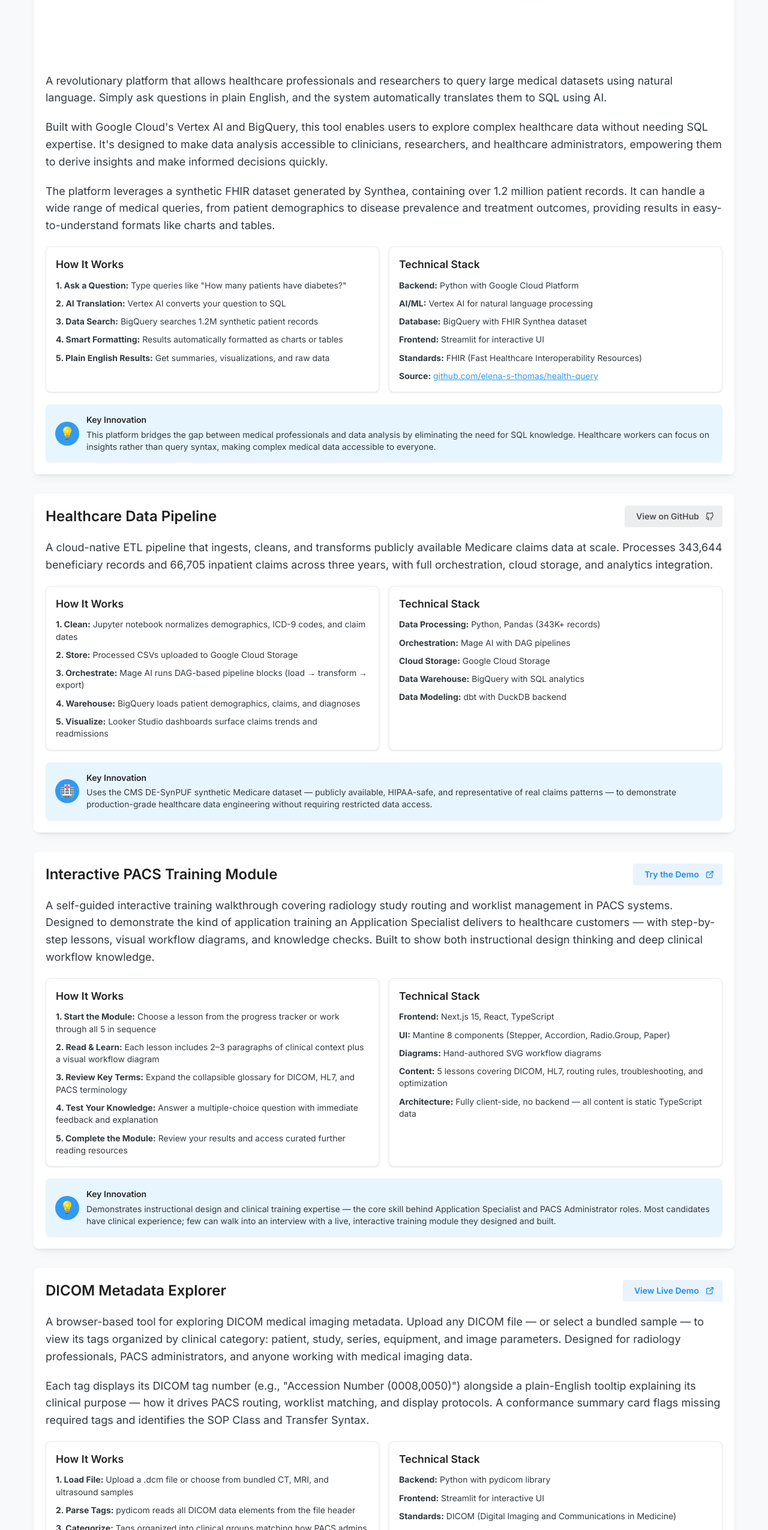
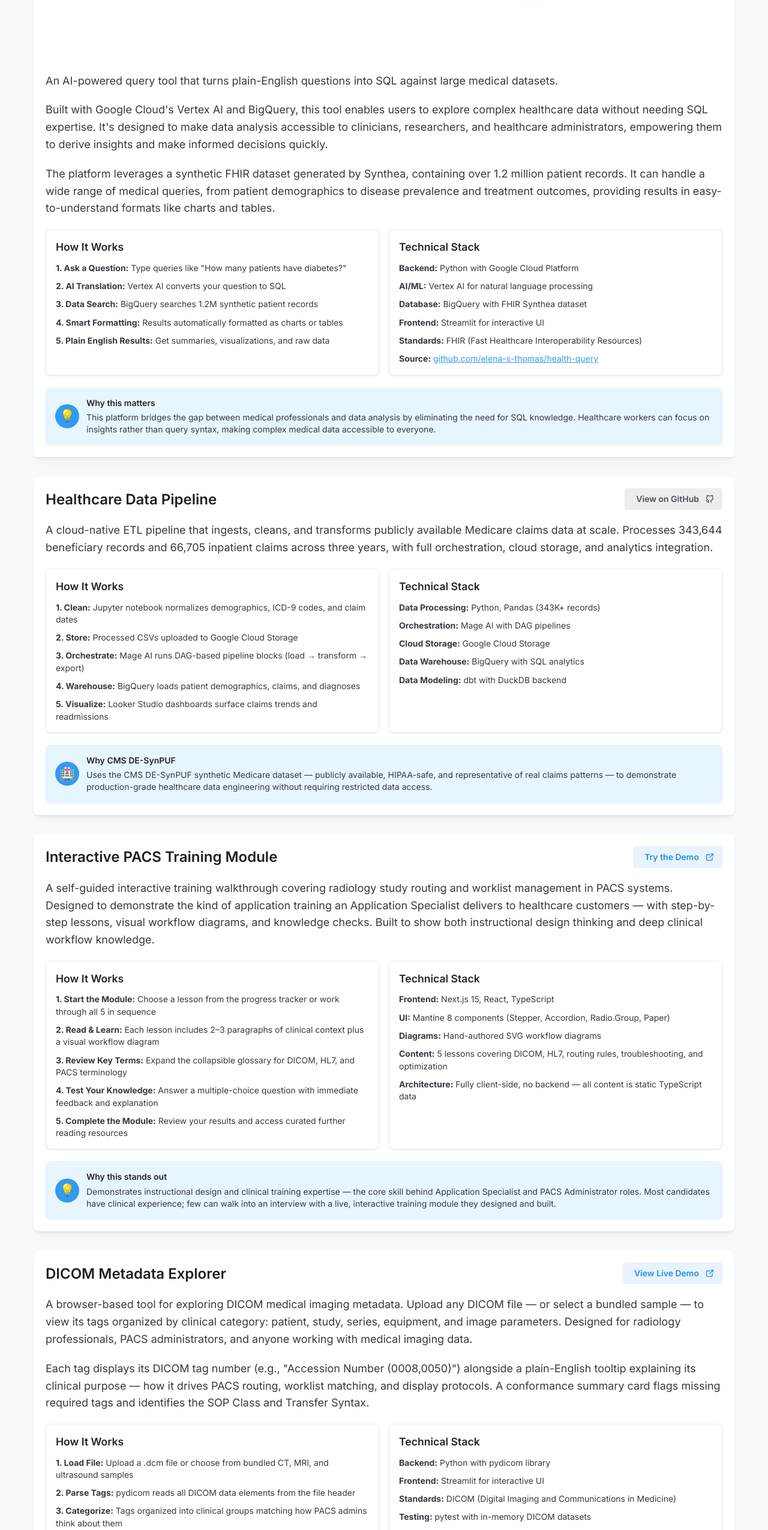
Before and after one commit to elena-s-thomas/portfolio, a Next.js app: page / in a window 1280 px wide. Shown: the part 2375-4926 px from the top of the page at 60% size. Built offline with nearby package versions, Linux system fonts and the light colour scheme.

Commit message:
soften language for project descriptions

```diff
--- a/src/app/page.tsx
+++ b/src/app/page.tsx
@@ -175,9 +175,8 @@ export default function Home() {
                 </div>
 
                 <Text size="lg" c="gray.7" lh={1.6}>
-                  A revolutionary platform that allows healthcare professionals and researchers to query
-                  large medical datasets using natural language. Simply ask questions in plain English,
-                  and the system automatically translates them to SQL using AI.
+                  An AI-powered query tool that turns plain-English questions into SQL against large
+                  medical datasets.
                 </Text>
 
                 <Text size="lg" c="gray.7" lh={1.6}>
@@ -266,7 +265,7 @@ export default function Home() {
                     </div>
                     <div style={{ flex: 1 }}>
                       <Text size="sm" fw={600} c="dark.7" mb={4}>
-                        Key Innovation
+                        Why this matters
                       </Text>
                       <Text size="sm" c="gray.7">
                         This platform bridges the gap between medical professionals and data analysis by eliminating
@@ -374,7 +373,7 @@ export default function Home() {
                     </div>
                     <div style={{ flex: 1 }}>
                       <Text size="sm" fw={600} c="dark.7" mb={4}>
-                        Key Innovation
+                        Why CMS DE-SynPUF
                       </Text>
                       <Text size="sm" c="gray.7">
                         Uses the CMS DE-SynPUF synthetic Medicare dataset — publicly available,
@@ -479,7 +478,7 @@ export default function Home() {
                     </div>
                     <div style={{ flex: 1 }}>
                       <Text size="sm" fw={600} c="dark.7" mb={4}>
-                        Key Innovation
+                        Why this stands out
                       </Text>
                       <Text size="sm" c="gray.7">
                         Demonstrates instructional design and clinical training expertise &mdash; the core skill behind Application Specialist and PACS Administrator roles. Most candidates have clinical experience; few can walk into an interview with a live, interactive training module they designed and built.
@@ -604,7 +603,7 @@ export default function Home() {
                     </div>
                     <div style={{ flex: 1 }}>
                       <Text size="sm" fw={600} c="dark.7" mb={4}>
-                        Key Innovation
+                        Approach
                       </Text>
                       <Text size="sm" c="gray.7">
                         Demonstrates practical DICOM expertise — the foundational standard behind
```
